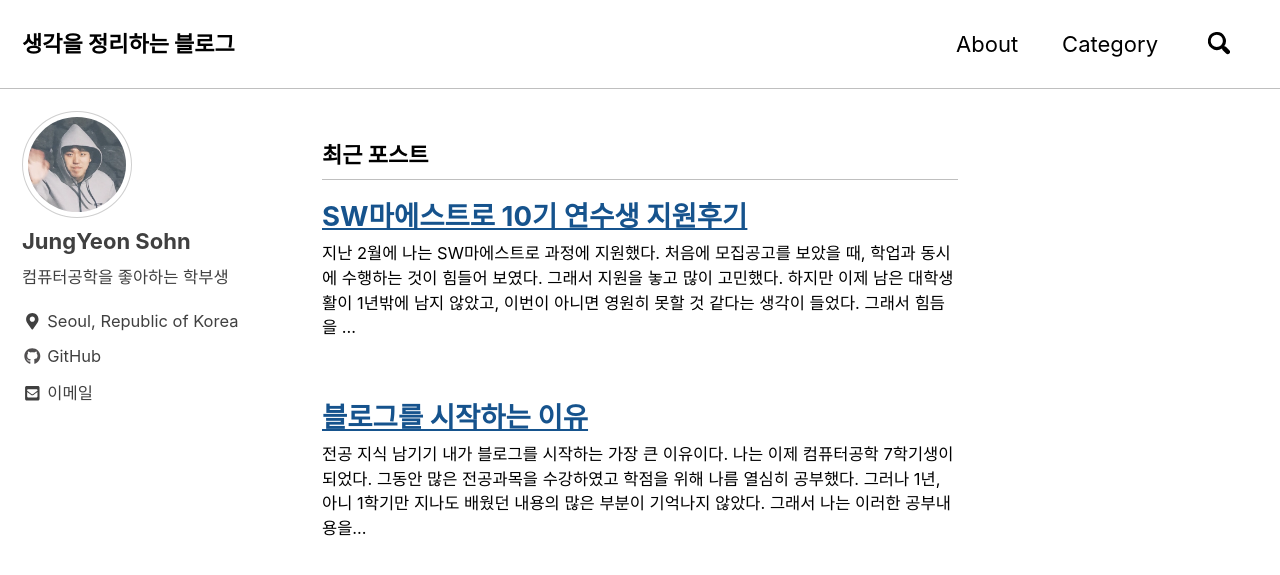
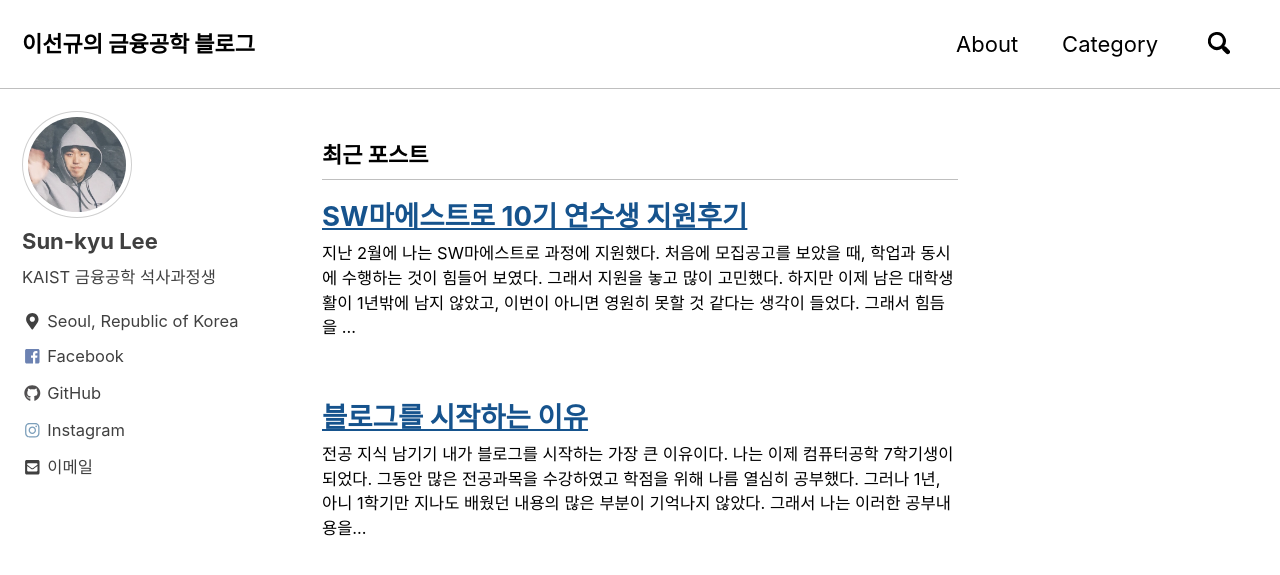
Before and after one commit to leesunkyu94/leesunkyu94.github.io, a Jekyll site: the page built from index.html, in a window 1280 px wide and 900 px high. Shown: the top 575 px of the window. Built offline with Jekyll 4.4.1, drawn with Linux system fonts in a browser that asks for light colours; cached includes are drawn as plain includes; the list of posts is cut into pages by our own code; some of the changed text lies outside the part shown.

Commit message:
Update _config.yml

```diff
--- a/_config.yml
+++ b/_config.yml
@@ -16,11 +16,11 @@ minimal_mistakes_skin    : "contrast" # "air", "aqua", "contrast", "dark", "dirt
 
 # Site Settings
 locale                   : "ko-KR"
-title                    : "생각을 정리하는 블로그"
+title                    : "이선규의 금융공학 블로그"
 title_separator          : "-"
-name                     : "JungYeon Sohn"
-description              : "잡다한 생각을 정리하는 블로그입니다."
-url                      : "https://sjy366.github.io" # the base hostname & protocol for your site e.g. "https://mmistakes.github.io"
+name                     : "Sun-kyu Lee"
+description              : ""
+url                      : "https://leesunkyu94.github.io" # the base hostname & protocol for your site e.g. "https://mmistakes.github.io"
 baseurl                  : "" # the subpath of your site, e.g. "/blog"
 repository               : # GitHub username/repo-name e.g. "mmistakes/minimal-mistakes"
 teaser                   : # path of fallback teaser image, e.g. "/assets/images/500x300.png"
@@ -31,7 +31,7 @@ words_per_minute         : 200
 comments:
   provider               : "disqus" # false (default), "disqus", "discourse", "facebook", "google-plus", "staticman", "staticman_v2", "utterances", "custom"
   disqus:
-    shortname            : sjy366-github-io # https://help.disqus.com/customer/portal/articles/466208-what-s-a-shortname-
+    shortname            : leesunkyu94-github-io # https://help.disqus.com/customer/portal/articles/466208-what-s-a-shortname-
   discourse:
     server               : # https://meta.discourse.org/t/embedding-discourse-comments-via-javascript/31963 , e.g.: meta.discourse.org
   facebook:
@@ -106,11 +106,11 @@ analytics:
 
 # Site Author
 author:
-  name             : "JungYeon Sohn"
+  name             : "Sun-kyu Lee"
   avatar           : "/images/author/bio-photo.jpg" # path of avatar image, e.g. "/assets/images/bio-photo.jpg"
-  bio              : "컴퓨터공학을 좋아하는 학부생"
+  bio              : "KAIST 금융공학 석사과정생"
   location         : "Seoul, Republic of Korea"
-  email            : "sjy20131565@gmail.com"
+  email            : "sunkyulee@kaist.ac.kr"
   links:
     - label: "Email"
       icon: "fas fa-fw fa-envelope-square"
@@ -123,13 +123,13 @@ author:
       # url: "https://twitter.com/"
     - label: "Facebook"
       icon: "fab fa-fw fa-facebook-square"
-      # url: "https://facebook.com/"
+      url: "https://facebook.com/profile.php?id=100000042083163"
     - label: "GitHub"
       icon: "fab fa-fw fa-github"
-      url: "https://github.com/sjy366"
+      url: "https://github.com/leesunkyu94"
     - label: "Instagram"
       icon: "fab fa-fw fa-instagram"
-      # url: "https://instagram.com/"
+      url: "https://instagram.com/leesunkyu94"
 
 # Site Footer
 footer:
@@ -139,10 +139,10 @@ footer:
       # url:
     - label: "Facebook"
       icon: "fab fa-fw fa-facebook-square"
-      # url:
+      url: "https://facebook.com/profile.php?id=100000042083163"
     - label: "GitHub"
       icon: "fab fa-fw fa-github"
-      url: "https://github.com/sjy366"
+      url: "https://github.com/leesunkyu94"
     - label: "GitLab"
       icon: "fab fa-fw fa-gitlab"
       # url:
@@ -151,7 +151,7 @@ footer:
       # url:
     - label: "Instagram"
       icon: "fab fa-fw fa-instagram"
-      # url:
+      url: "https://instagram.com/leesunkyu94"
 
 
 # Reading Files
```
